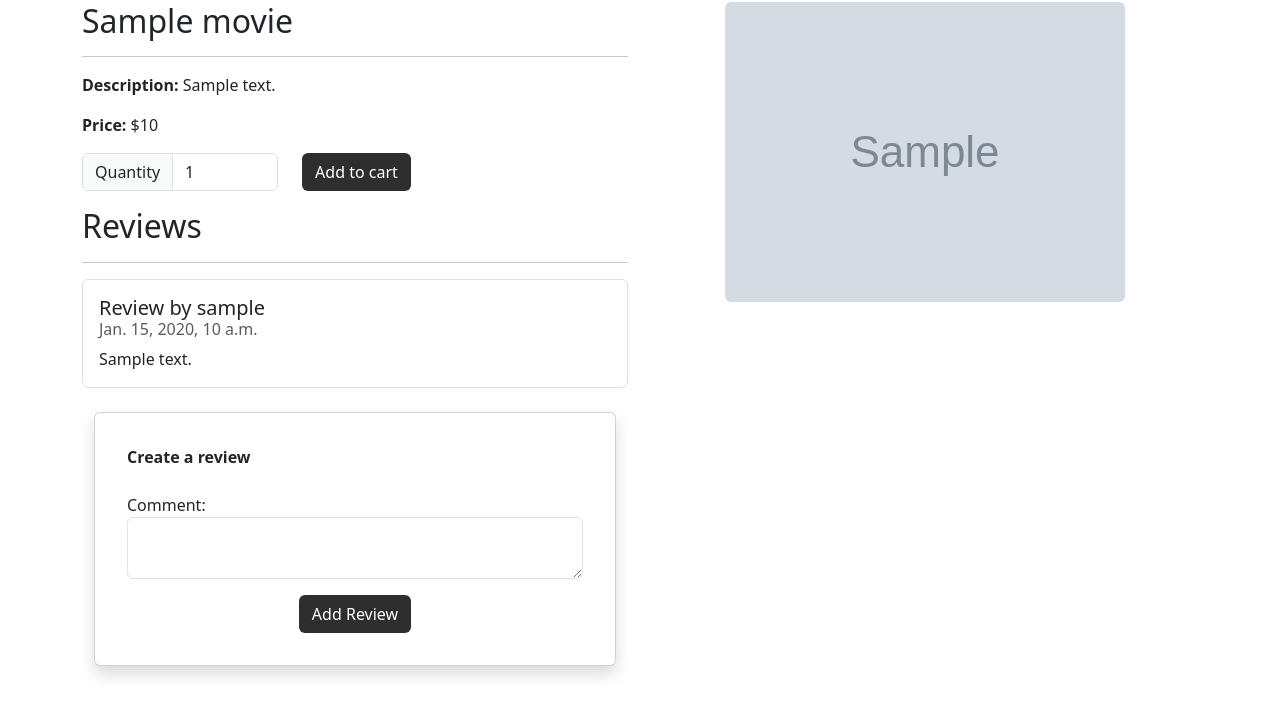
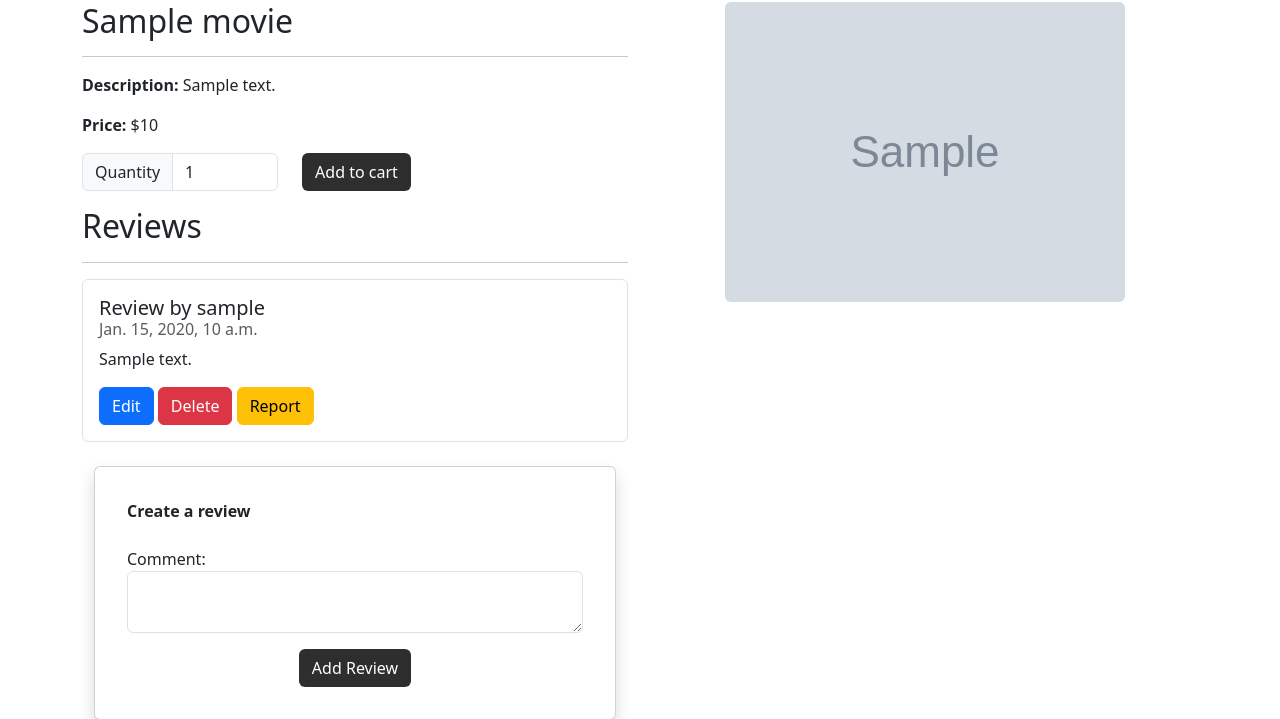
Before and after one commit to Gael181/moviesstore, a Django app: template movies/templates/movies/show.html in a window 1280 px wide. Shown: the part 112-831 px from the top of the page. Run offline with Django 5.2, Linux system fonts and the light colour scheme; a user stored in the database is signed in; tables that the repository leaves empty hold one stand-in row (values such as "Sample post"); the template is opened without the code that fills it: most values are stand-ins (such as "Sample title", 1, 10 or a date in 2020); grey boxes marked "Sample" are stand-in pictures; some libraries are stand-ins or nearby versions.

Commit message:
Report review button + fixes

```diff
--- a/movies/templates/movies/show.html
+++ b/movies/templates/movies/show.html
@@ -44,7 +44,7 @@
               {{ review.date }}
             </h6>
             <p class="card-text">{{ review.comment }}</p>
-            {% if user.is_authenticated and user == review.user %}
+            {% if user.is_authenticated %}
             <a class="btn btn-primary"
               href="{% url 'movies.edit_review' id=template_data.movie.id review_id=review.id %}">Edit
             </a>
@@ -52,10 +52,10 @@
               href="{% url 'movies.delete_review' id=template_data.movie.id review_id=review.id %}">Delete
             </a>
             <form method="POST"
-                    action="{%url 'movies.report_reviews' id=review.id %}"
+                    action="{% url 'movies.report_review' id=review.id %}"
                     style = "display:inline;">
                 {% csrf_token %}
-                <button type="submit" class="btn btn_warning">Report</button>
+                <button type="submit" class="btn btn-warning">Report</button>
             </form>
             {% endif %}
           </li>
```
